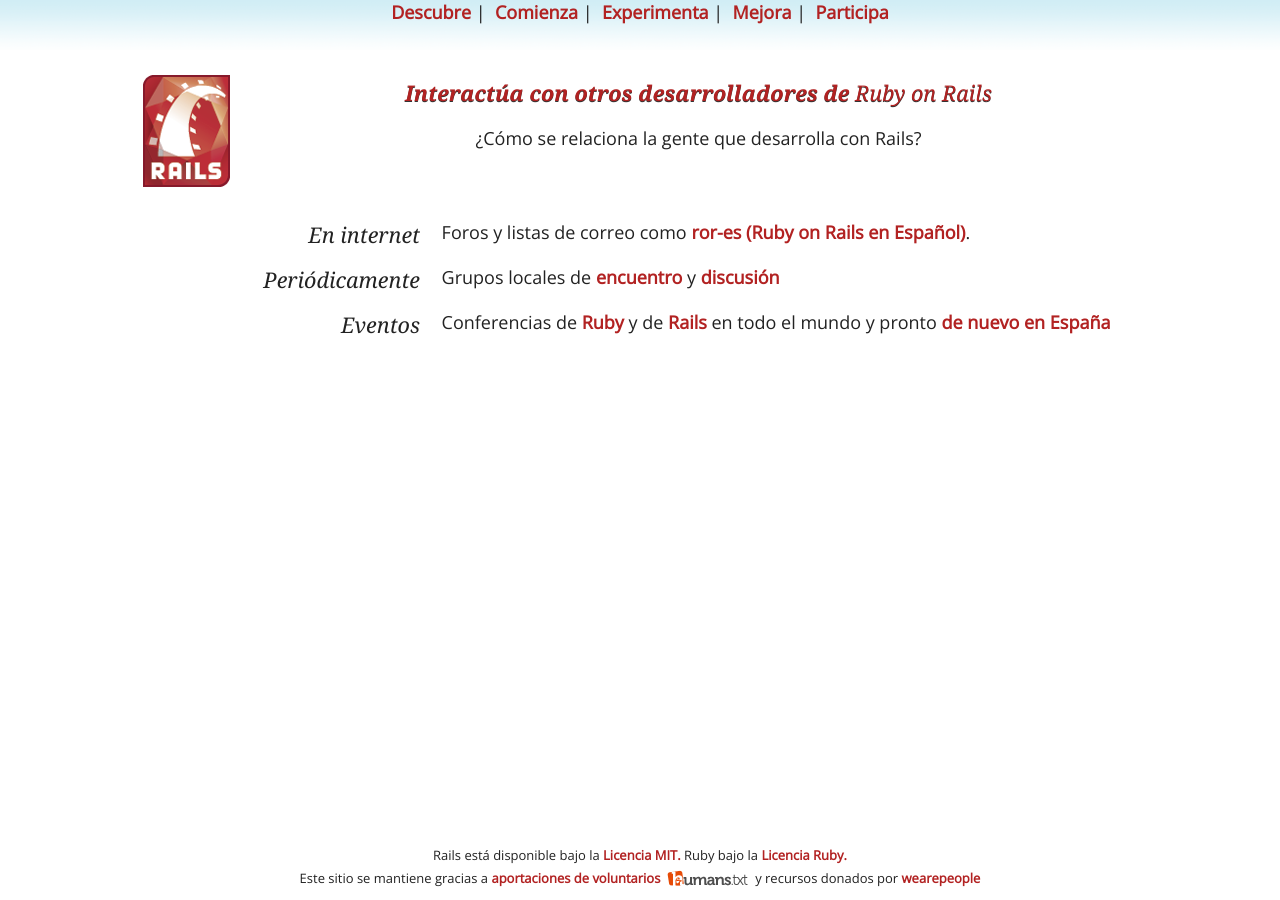
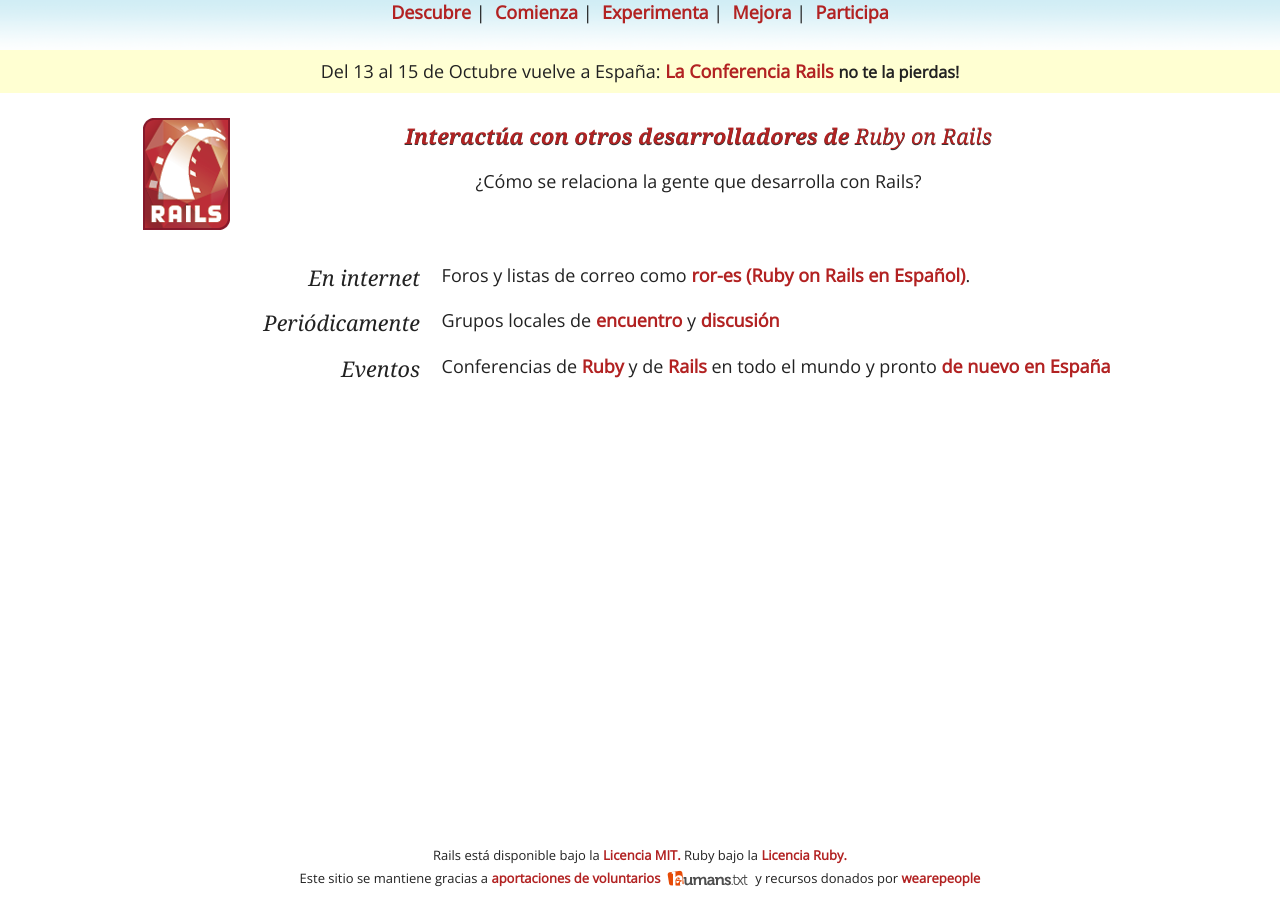
Before and after one commit to rails-es/rails-es.github.io, a Jekyll site: the page built from participa.html, in a window 1280 px wide. Built offline with Jekyll 4.4.1, drawn with Linux system fonts in a browser that asks for light colours; some web fonts are replaced; Markdown is read by kramdown in place of the engine named in the settings.

Commit message:
anunciar la conferencia rails

```diff
--- a/_layouts/default.html
+++ b/_layouts/default.html
@@ -29,6 +29,11 @@
       <a href="participa.html" title="Forma parte de de la comunidad">Participa</a>
     </nav>
 
+    <div class='banner'>
+    Del 13 al 15 de Octubre vuelve a España:
+    <a href="http://conferneciaror.es">La Conferencia Rails</a>
+    <b>no te la pierdas!</b>
+    </div>
     <div role="main" id="main">
       {{ content }}
     </div>
@@ -53,6 +58,7 @@
       })(window,document,'script','//www.google-analytics.com/analytics.js','ga');
       ga('create', 'UA-25966995-3', 'auto');
       ga('send', 'pageview');
+
     </script>
   </body>
 </html>
--- a/css/style.css
+++ b/css/style.css
@@ -126,6 +126,42 @@
   padding: .5em;
 }
 
+.banner{
+  background-color: #ffffcc;
+  padding: .5em;
+  /*border: 1px dashed firebrick;*/
+  border-width: 1px 0px 1px 0px;
+  text-align: center;
+	-webkit-animation: color_change 1s infinite alternate;
+	-moz-animation: color_change 1s infinite alternate;
+	-ms-animation: color_change 1s infinite alternate;
+	-o-animation: color_change 1s infinite alternate;
+	animation: color_change 1s infinite alternate;
+}
+
+@-webkit-keyframes color_change {
+	from { background-color: #fff; }
+	to { background-color: #ffffcc; }
+}
+@-moz-keyframes color_change {
+	from { background-color: #fff; }
+	to { background-color: #ffffcc; }
+}
+@-ms-keyframes color_change {
+	from { background-color: #fff; }
+	to { background-color: #ffffcc; }
+}
+@-o-keyframes color_change {
+	from { background-color: #fff; }
+	to { background-color: #ffffcc; }
+}
+@keyframes color_change {
+	from { background-color: #fff; }
+	to { background-color: #ffffcc; }
+}
+
+
+
 
 /* =============================================================================
    Media Queries
--- a/participa.html
+++ b/participa.html
@@ -20,6 +20,6 @@
     <dt>Eventos</dt>
     <dd>Conferencias de <a href="http://lanyrd.com/topics/ruby/" title="Eventos de Ruby">Ruby</a>
       y de <a href="http://lanyrd.com/topics/ruby-on-rails/" title="Eventore de Rails">Rails</a> en todo el mundo
-      y pronto <a href='/conferencia.html'>de nuevo en España</a></dd>
+      y pronto <a href='http://conferenciaror.es'>de nuevo en España</a></dd>
   </dl>
 </section>
```
